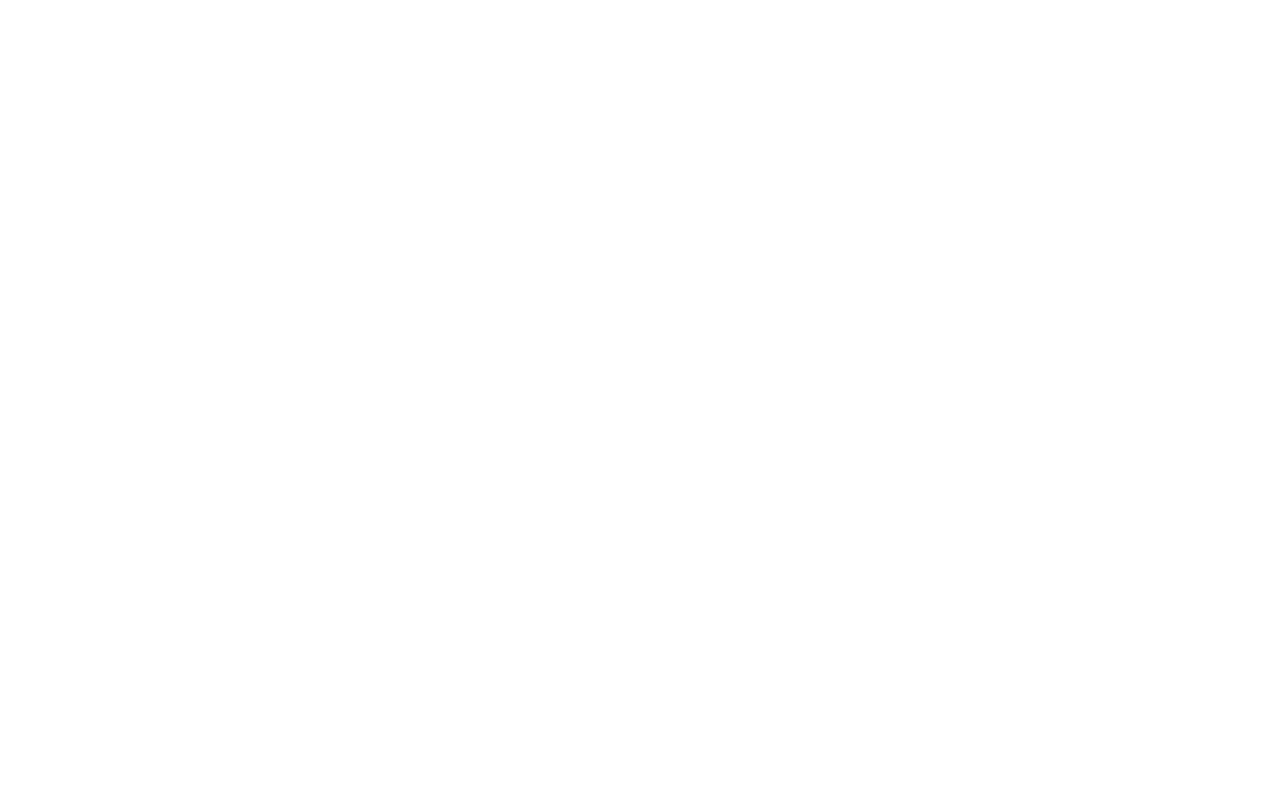
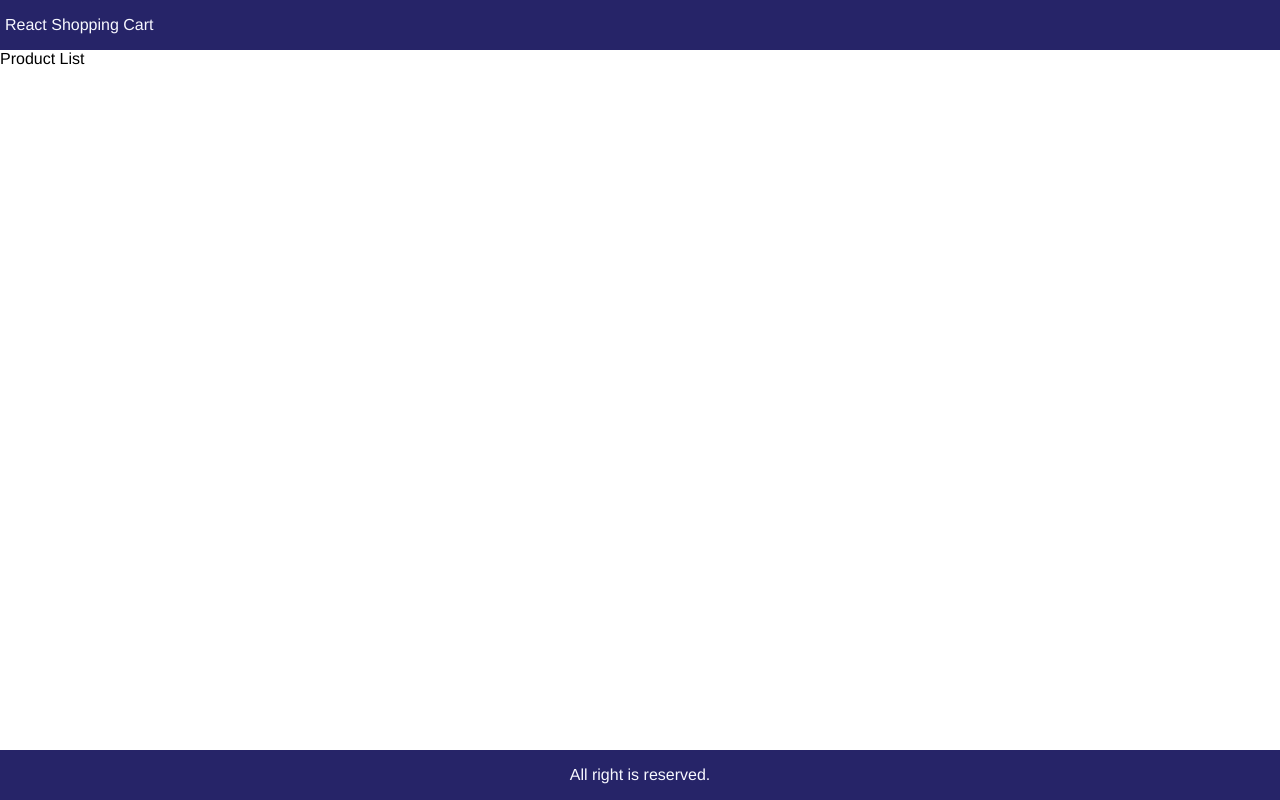
Before and after one commit to lyntechi/shoppingcart, a React (Create React App) app: page / in a window 1280 px wide. Built offline with nearby package versions, Linux system fonts and the light colour scheme.

Commit message:
created header and footer (#3)

```diff
--- a/src/App.js
+++ b/src/App.js
@@ -2,11 +2,17 @@
 
 function App() {
   return (
-    <div className="App">
-      <header className="App-header">
-
-      </header>
-    </div>
+   <div className="grid-container">
+     <header>
+       <a href="/">React Shopping Cart</a>
+     </header>
+     <main>
+       Product List
+     </main>
+     <footer>
+       All right is reserved.
+     </footer>
+   </div>
   );
 }
 
--- a/src/index.css
+++ b/src/index.css
@@ -1,13 +1,52 @@
-body {
+html {
+  font-size: 62.5%;
+  box-sizing: border-box;
+}
+body,
+#root {
+  height: 100vh;
   margin: 0;
-  font-family: -apple-system, BlinkMacSystemFont, 'Segoe UI', 'Roboto', 'Oxygen',
-    'Ubuntu', 'Cantarell', 'Fira Sans', 'Droid Sans', 'Helvetica Neue',
-    sans-serif;
-  -webkit-font-smoothing: antialiased;
-  -moz-osx-font-smoothing: grayscale;
 }
-
-code {
-  font-family: source-code-pro, Menlo, Monaco, Consolas, 'Courier New',
-    monospace;
+body,
+input,
+select,
+textarea {
+  font-size: 1.6rem;
+  font-family: Helvetica, Arial, sans-serif;
 }
+.grid-container {
+  display: grid;
+  grid-template-areas:
+    "header"
+    "main"
+    "footer";
+  grid-template-rows: 5rem 1fr 5rem;
+  grid-template-columns: 1fr;
+  height: 100%;
+}
+a:hover {
+  color: rgb(235, 146, 74);
+}
+header {
+  grid-area: header;
+  background-color: rgb(38, 36, 104);
+  color: ghostwhite;
+  display: flex;
+  align-items: center;
+  padding: .5rem
+}
+header a {
+  color: ghostwhite;
+  text-decoration: none;
+}
+main {
+  grid-area: main;
+}
+footer {
+  grid-area: footer;
+  background-color: rgb(38, 36, 104);
+  color: ghostwhite;
+  display: flex;
+  align-items: center;
+  justify-content: center;
+}
```
